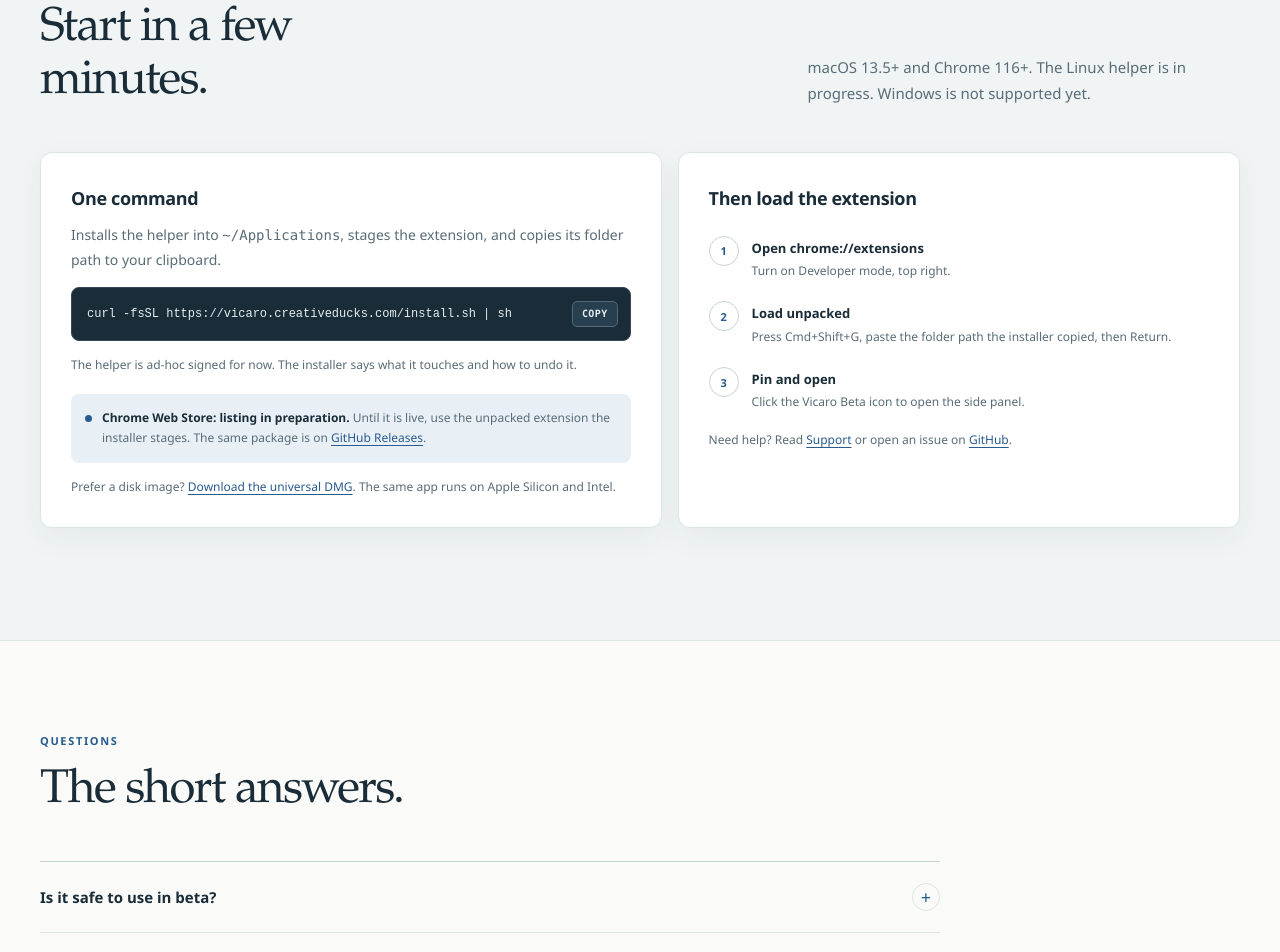
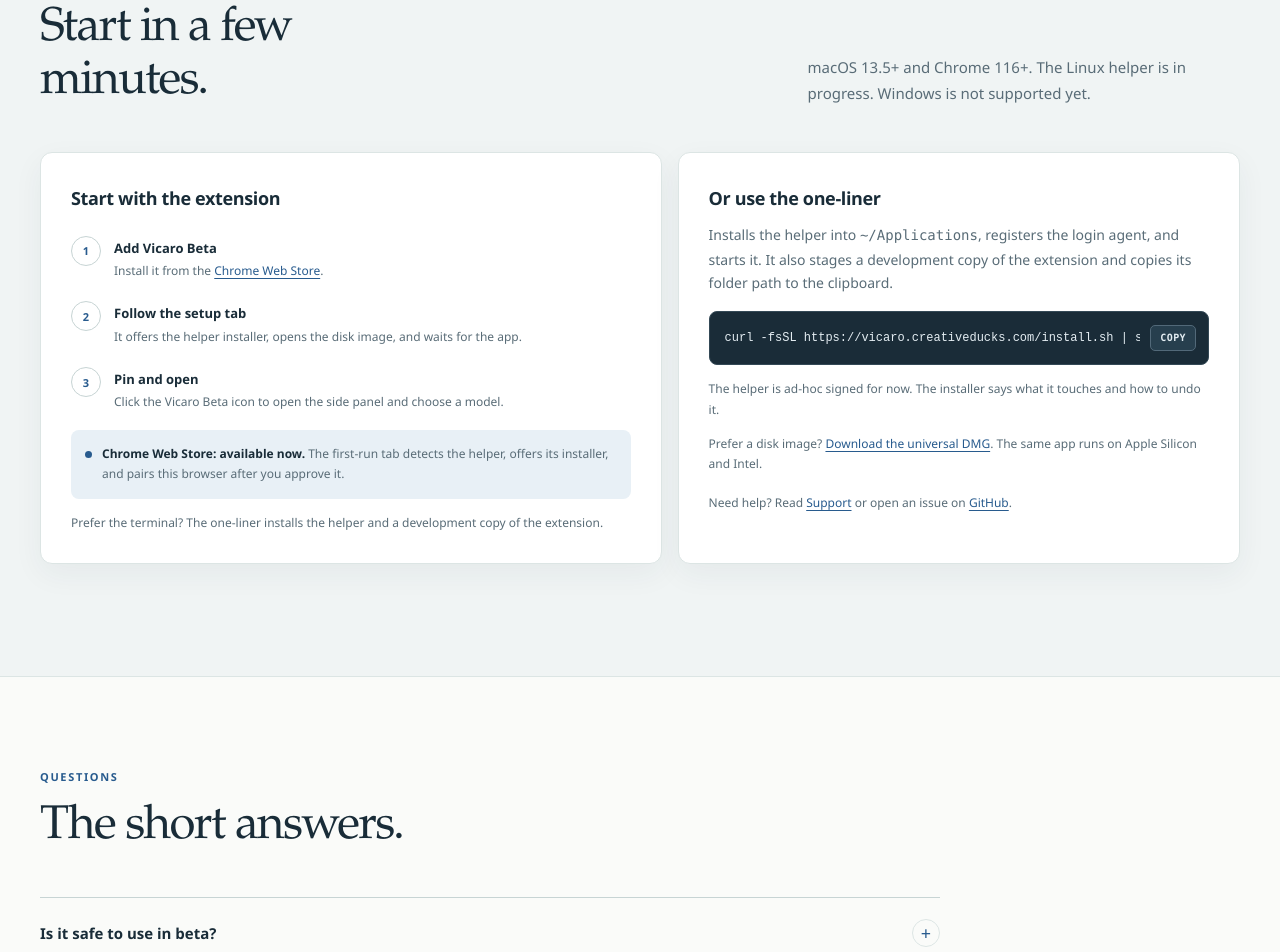
Before and after one commit to sandeshwar/vicaro-public, a plain HTML site: page index.html in a window 1280 px wide. Shown: the part 5807-6759 px from the top of the page. Drawn offline with Linux system fonts and the light colour scheme.

Commit message:
site: lead with the Chrome Web Store and document helper setup
The store listing is live and extension 1.4.7 adds a first-run setup tab that installs the helper. Lead with the store, keep the one-liner and Load unpacked as the development path, and disclose the one-time GitHub installer download in the privacy policy.

```diff
--- a/index.html
+++ b/index.html
@@ -440,23 +440,24 @@
       </div>
       <div class="install-grid">
         <div class="install-card">
-          <h3>One command</h3>
-          <p>Installs the helper into <span class="mono">~/Applications</span>, stages the extension, and copies its folder path to your clipboard.</p>
+          <h3>Start with the extension</h3>
+          <ol class="install-steps">
+            <li><div><strong>Add Vicaro Beta</strong><span>Install it from the <a href="https://chromewebstore.google.com/detail/vicaro-beta/inemnoeadlodgmheeijooeknmladelok">Chrome Web Store</a>.</span></div></li>
+            <li><div><strong>Follow the setup tab</strong><span>It offers the helper installer, opens the disk image, and waits for the app.</span></div></li>
+            <li><div><strong>Pin and open</strong><span>Click the Vicaro Beta icon to open the side panel and choose a model.</span></div></li>
+          </ol>
+          <div class="store-status">
+            <span class="dot" aria-hidden="true"></span>
+            <p><b>Chrome Web Store: available now.</b> The first-run tab detects the helper, offers its installer, and pairs this browser after you approve it.</p>
+          </div>
+          <p class="install-note">Prefer the terminal? The one-liner installs the helper and a development copy of the extension.</p>
+        </div>
+        <div class="install-card">
+          <h3>Or use the one-liner</h3>
+          <p>Installs the helper into <span class="mono">~/Applications</span>, registers the login agent, and starts it. It also stages a development copy of the extension and copies its folder path to the clipboard.</p>
           <div class="code"><code id="install-command">curl -fsSL https://vicaro.creativeducks.com/install.sh | sh</code><button class="copy" type="button" aria-live="polite" data-copy="install-command">COPY</button></div>
           <p class="install-note">The helper is ad-hoc signed for now. The installer says what it touches and how to undo it.</p>
-          <div class="store-status">
-            <span class="dot" aria-hidden="true"></span>
-            <p><b>Chrome Web Store: listing in preparation.</b> Until it is live, use the unpacked extension the installer stages. The same package is on <a href="https://github.com/sandeshwar/vicaro-public/releases/latest">GitHub Releases</a>.</p>
-          </div>
           <p class="install-note">Prefer a disk image? <a href="https://github.com/sandeshwar/vicaro-public/releases/latest">Download the universal DMG</a>. The same app runs on Apple Silicon and Intel.</p>
-        </div>
-        <div class="install-card">
-          <h3>Then load the extension</h3>
-          <ol class="install-steps">
-            <li><div><strong>Open chrome://extensions</strong><span>Turn on Developer mode, top right.</span></div></li>
-            <li><div><strong>Load unpacked</strong><span>Press Cmd+Shift+G, paste the folder path the installer copied, then Return.</span></div></li>
-            <li><div><strong>Pin and open</strong><span>Click the Vicaro Beta icon to open the side panel.</span></div></li>
-          </ol>
           <p class="fine" style="margin-top:18px">Need help? Read <a href="support.html">Support</a> or open an issue on <a href="https://github.com/sandeshwar/vicaro-public/issues">GitHub</a>.</p>
         </div>
       </div>
```
Also changed, not shown: privacy.html (+7 -2 lines), support.html (+4 -3 lines), llms.txt, 1 other file.
